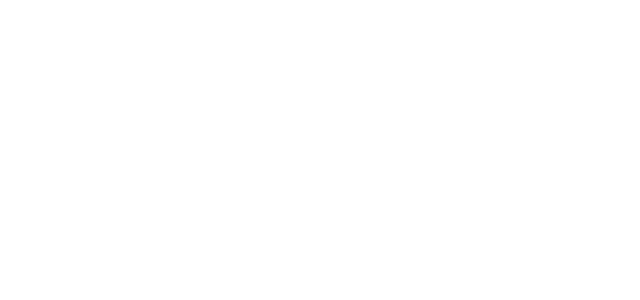
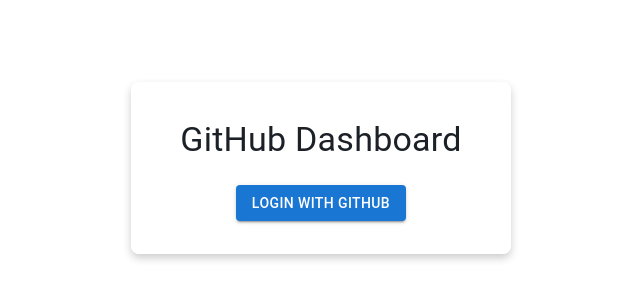
Before and after one commit to unclebusy/github-dashboard-app, a React (Create React App) app: page / in a window 1280 px wide. Shown: the part 232-532 px from the top of the page, without its empty margins (319-959 px from the left). Built offline with nearby package versions, Linux system fonts and the light colour scheme.

Commit message:
add Login.jsx

```diff
--- a/src/App.jsx
+++ b/src/App.jsx
@@ -1,7 +1,9 @@
+import Login from "./components/Login";
 
 function App() {
   return (
     <>
+      <Login />
     </>
   );
 }
--- a/src/components/Login.jsx
+++ b/src/components/Login.jsx
@@ -1,7 +1,46 @@
-import React from "react";
+import React from 'react';
+import { Button, Container, Typography, Box } from '@mui/material';
 
 const Login = () => {
-  const clientId = ''
-}
+  const clientId = 'Ov23liNCaE4oo7EGfH0D';
+  const redirectUri = 'http://localhost:3000/oauth/callback';
+
+  const loginWithGitHub = () => {
+    window.location.href = `https://github.com/login/oauth/authorize?client_id=${clientId}&redirect_uri=${redirectUri}&scope=user,repo`;
+  };
+
+  return (
+      <Container maxWidth="sm" style={{ display: 'flex', height: '100vh', alignItems: 'center', justifyContent: 'center' }}>
+        <Box
+            sx={{
+              border: '1px solid #fff',
+              borderRadius: '8px',
+              boxShadow: '0 4px 8px rgba(0, 0, 0, 0.2)',
+              padding: 4,
+              textAlign: 'center',
+            }}
+        >
+          <Typography
+              variant="h4"
+              component="h1"
+              gutterBottom
+              sx={{
+                color: '#1C2128',
+                padding: '4px 16px',
+                borderRadius: '4px',
+                display: 'inline-block'
+              }}
+          >
+            GitHub Dashboard
+          </Typography>
+          <Box mt={1}>
+            <Button variant="contained" color="primary" onClick={loginWithGitHub}>
+              Login with GitHub
+            </Button>
+          </Box>
+        </Box>
+      </Container>
+  );
+};
 
 export default Login;
```
